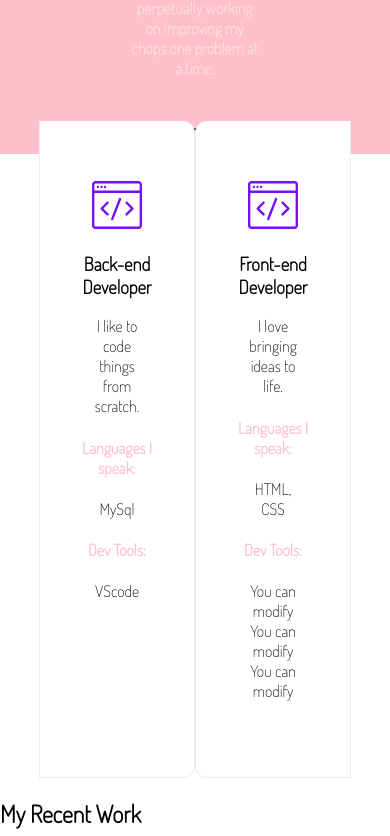
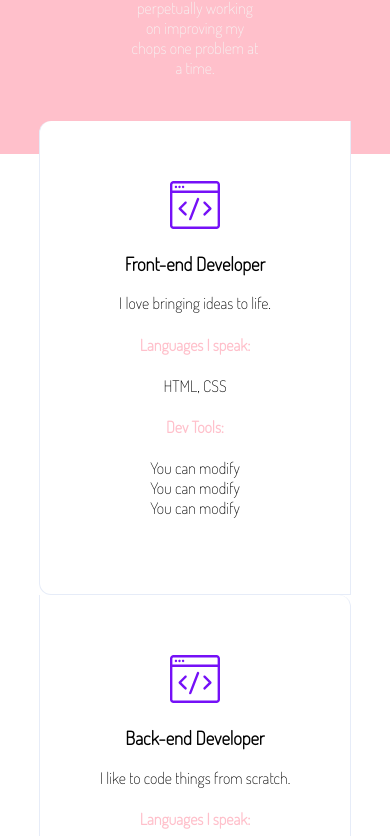
Before and after one commit to WildCodeSchool-2024-09/JS-Lyon-bleu-checkpoint-1, a website: page site/portfolio.html in a window 390 px wide. Shown: the part 928-1764 px from the top of the page. Drawn offline with Linux system fonts and the light colour scheme.

Commit message:
tasklist 1 step 6

```diff
--- a/site/css/portfolio.css
+++ b/site/css/portfolio.css
@@ -76,6 +76,7 @@ nav {
 /* Modif pour que les colonnes des compétences soient l'une à côté de l'autre */
 .skills--columns {
 	display: flex;
+	flex-direction: row-reverse;
 	width: 100%;
 }
 
@@ -131,4 +132,10 @@ nav {
 	#disappear {
 		display: none;
 	}
+	.skills--columns {
+		flex-direction: column-reverse;
+	}
+	.column {
+		width: 100%;
+	}
 }
```
